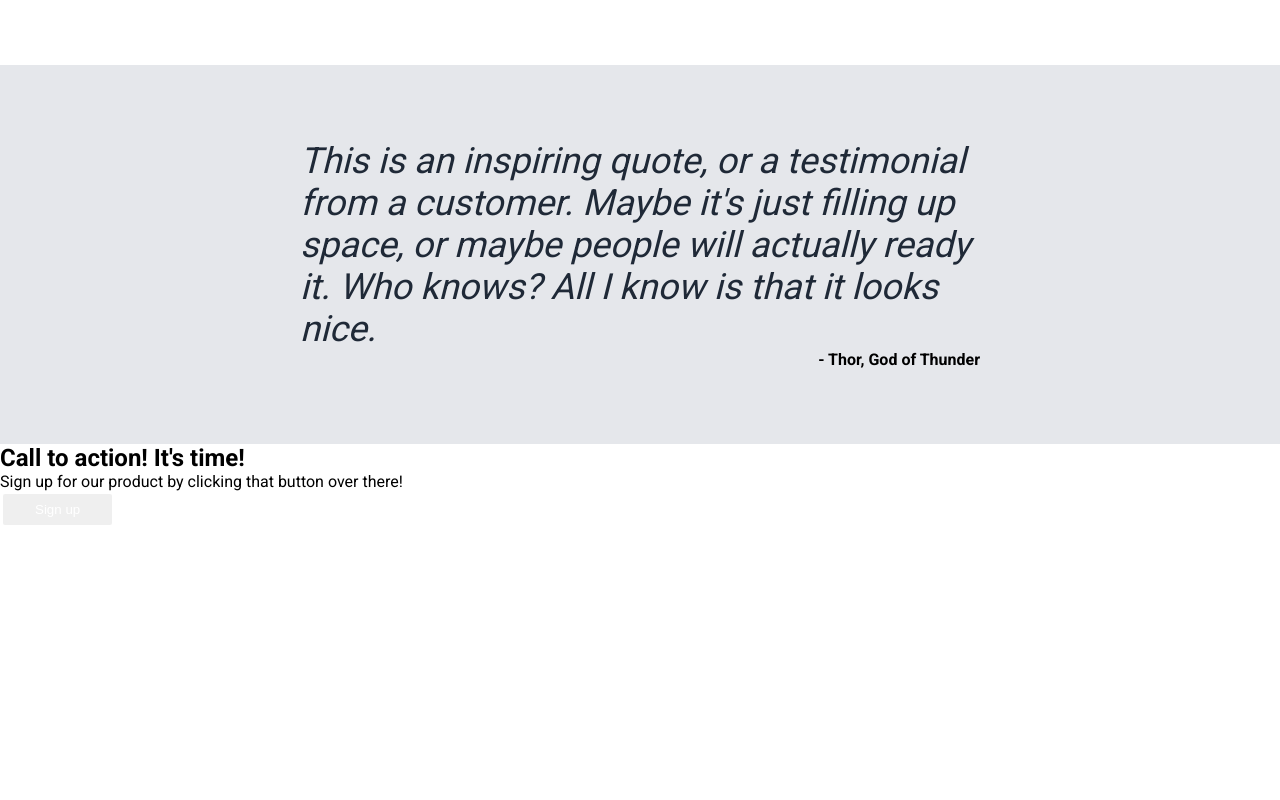
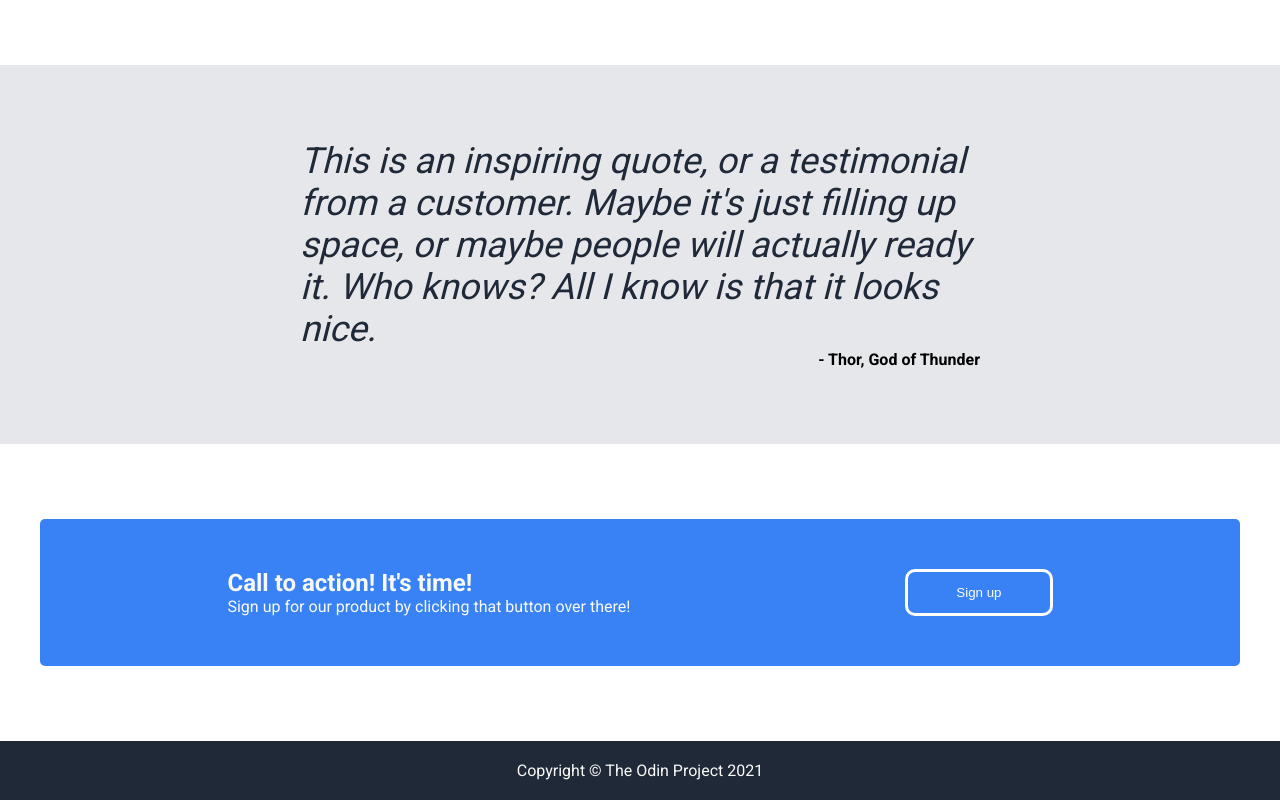
Before and after one commit to PedroMoscovo/top-landingpage-exercise, a plain HTML site: page index.html in a window 1280 px wide. Shown: the part 840-1640 px from the top of the page. Before the commit the page ends 1368 px from the top, so only its background shows below. Drawn offline with Linux system fonts and the light colour scheme.

Commit message:
Add CTA and Footer

```diff
--- a/index.html
+++ b/index.html
@@ -12,9 +12,9 @@
         <div class="header">
             <div class="logo">Header Logo</div>
             <ul class="right-links">
-                <li><a href="#">header link one</a></li>
-                <li><a href="#">header link two</a></li>
-                <li><a href="#">header link three</a></li>
+                <li><a href="#" class="nav-link">header link one</a></li>
+                <li><a href="#" class="nav-link">header link two</a></li>
+                <li><a href="#" class="nav-link">header link three</a></li>
             </ul>
         </div>
         <div class="hero">
@@ -63,6 +63,9 @@
                 <button class="sign-up">Sign up</button>
         </div>
         </div>
+        <div class="footer">
+            <p class="copyright">Copyright © <a href="#" class="footer-link">The Odin Project 2021</a></p>
+        </div>
     </div>
 </body>
 </html>
--- a/styles.css
+++ b/styles.css
@@ -17,7 +17,7 @@ ul{
     padding: 0;
 }
 
-a {
+.nav-link {
     text-decoration: none;
     color: #E5E7EB;
     font-size: 18px;
@@ -162,6 +162,40 @@ a {
 .sign-up{
     border: 3px solid white;
     color: white;
-    padding: 8px 32px;
+    padding: 5px 48px;
+    border-radius: 10px;
+    background-color: transparent;
+}
+
+.cta-section{
+    display:flex;
+    justify-content: center;
+    align-items: center;
+    margin-top: 75px;
+}
+.cta-box {
+    display: flex;
+    background-color: #3882F6;
+    color: #F9FAF8;
+    width: 1200px;
     border-radius: 5px;
+    padding: 50px;
+    justify-content: space-around;
+    margin-bottom: 75px;
 }
+
+/* Footer */
+
+.footer {
+    display: flex;
+    justify-content: center;
+    align-items: center;
+    color: #F9FAF8;
+    background-color: #1F2937;
+    padding: 20px;
+}
+
+.footer-link {
+    color:#F9FAF8;
+    text-decoration: none;
+}
```
